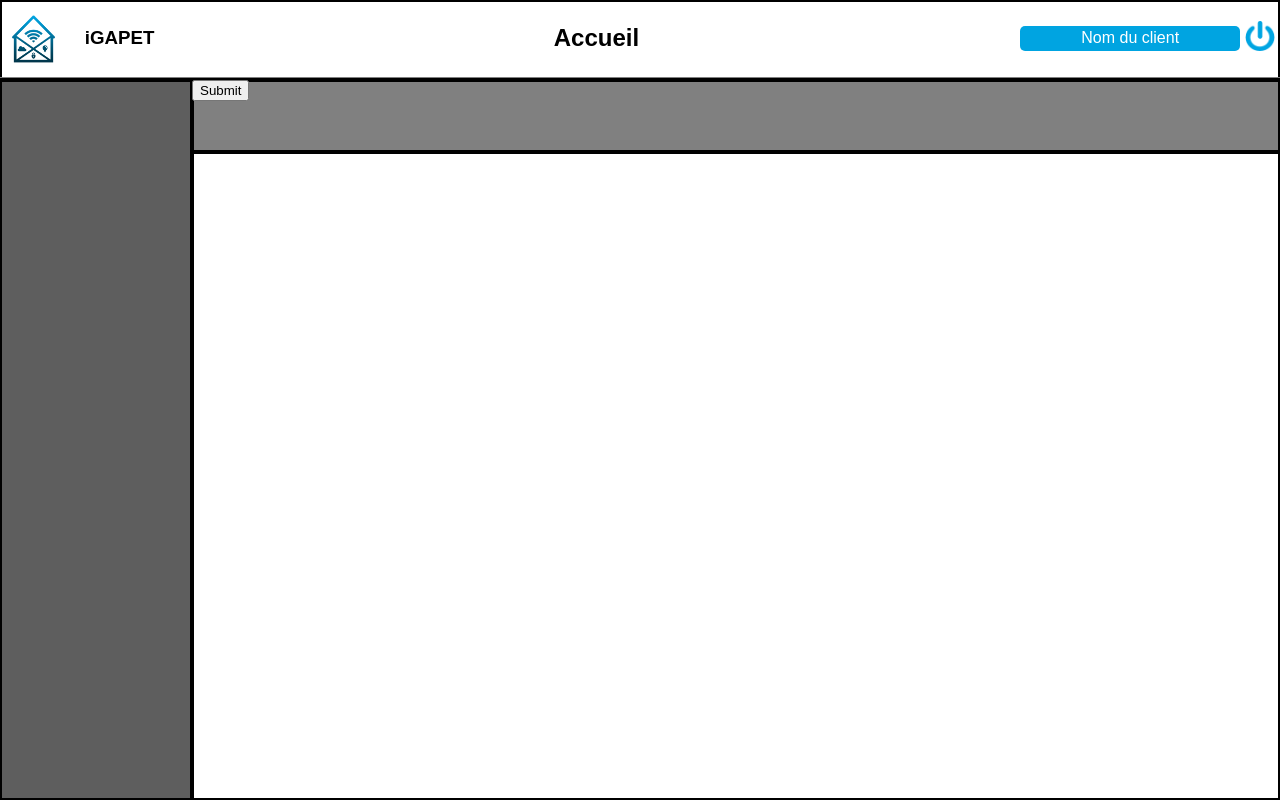
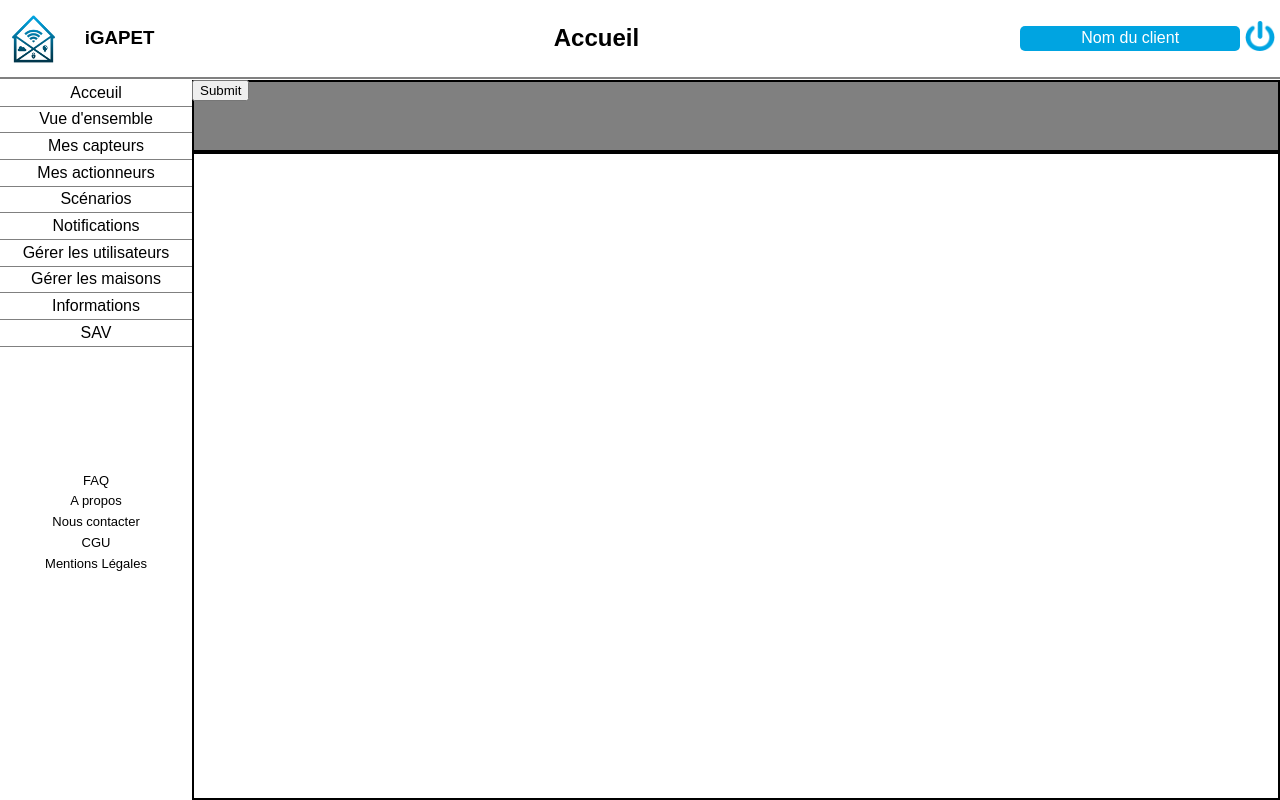
Before and after one commit to efrechon/iGAPET, a PHP site: page /Home/Igapet/vues/Igapet.php in a window 1280 px wide. Run offline with PHP 8.4, Linux system fonts and the light colour scheme; data that the repository does not hold is empty.

Commit message:
Header & Menu en MVC 2

```diff
--- a/Igapet/style/header.css
+++ b/Igapet/style/header.css
@@ -1,11 +1,10 @@
 header{
     width: 100%;
     height: 9.60vh;
-    margin-bottom: 2%;
     display: flex;
     justify-content: space-between;
     align-items: center;
-    border-bottom: 1px gray solid ;
+    border-bottom: 2px gray solid ;
 }
 
 #logo{
--- a/Igapet/style/menu.css
+++ b/Igapet/style/menu.css
@@ -0,0 +1,32 @@
+nav {
+    width: 100%;
+    height: 87vh;
+    border-right: 2px gray solid;
+    margin-right: 2%;
+}
+
+ul{
+    margin: 0;
+    padding: 0;
+    list-style: none;
+}
+
+li{
+    text-align: center;
+    padding-top: 2%;
+    padding-bottom: 2%;
+    border-bottom: 1px gray solid;
+}
+
+li:hover{
+    background-color: #DDDDDD;
+    cursor: pointer;
+    font-style: italic;
+}
+
+.small{
+    font-size: small;
+    margin-bottom: 3%;
+    padding: 0;
+    border: none;
+}
--- a/Igapet/style/style.css
+++ b/Igapet/style/style.css
@@ -21,20 +21,12 @@ html,body{
 	width:100%;
 	height:10%;
 	position:relative;
-	-webkit-box-shadow:inset 0px 0px 0px 2px #000000;
-	-moz-box-shadow:inset 0px 0px 0px 2px #000000;
-	box-shadow:inset 0px 0px 0px 2px #000000;
 }
 
 #nav{
-	width:15%;
-	height:90%;
-	position:relative;
-	background-color:#5e5e5e;
-	-webkit-box-shadow:inset 0px 0px 0px 2px #000000;
-	-moz-box-shadow:inset 0px 0px 0px 2px #000000;
-	box-shadow:inset 0px 0px 0px 2px #000000;
-
+	width: 15%;
+	height: 89%;
+	position: relative;
 }
 
 #contain{
@@ -43,15 +35,7 @@ html,body{
 	position:relative;
 }
 
-div.leftgroup{
-	width:100%;
-	display:table;
-	border-bottom-color:black;
-	border-bottom-style:solid;
-	padding-top:5%;
-	padding-bottom:5%;
-}
-
+/*
 a.leftbutton{
 	width:99%;
 	height:10%;
@@ -68,11 +52,7 @@ a.leftbutton{
 	overflow:scroll;
 	background-color:inherit;
 
-}
-a.leftbutton:hover{
-	background-color:Black;
-
-}
+}*/
 
 div.Captor {
 	position:relative;
--- a/Igapet/vues/v_header.php
+++ b/Igapet/vues/v_header.php
@@ -1,4 +1,5 @@
 <link rel="stylesheet" href="../style/header.css"/>
+
 <header>
     <img id="logo" src="../img/Logo.png" title="Logo">
     <h3 id="nomSite">iGAPET</h3>
--- a/Igapet/vues/v_menu.php
+++ b/Igapet/vues/v_menu.php
@@ -1 +1,22 @@
 <link rel="stylesheet" href="../style/menu.css"/>
+
+<nav>
+    <ul>
+        <li>Acceuil</li>
+        <li>Vue d'ensemble</li>
+        <li>Mes capteurs</li>
+        <li>Mes actionneurs</li>
+        <li>Scénarios</li>
+        <li>Notifications</li>
+        <li>Gérer les utilisateurs</li>
+        <li>Gérer les maisons</li>
+        <li>Informations</li>
+        <li>SAV</li>
+        <br><br><br><br><br><br><br>
+        <li class="small">FAQ</li>
+        <li class="small">A propos</li>
+        <li class="small">Nous contacter</li>
+        <li class="small">CGU</li>
+        <li class="small">Mentions Légales</li>
+    </ul>
+</nav>
```
